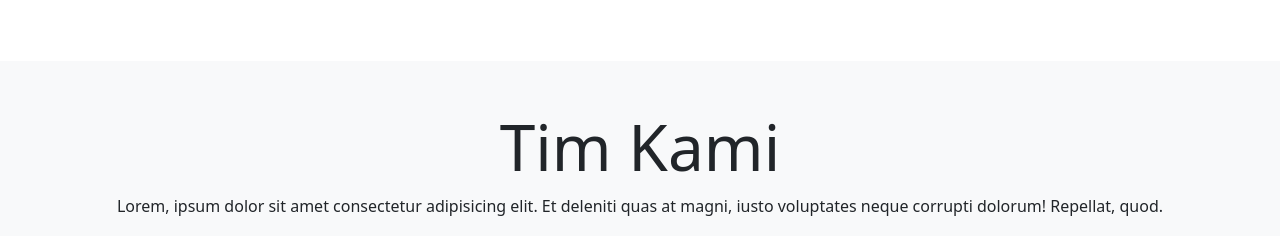
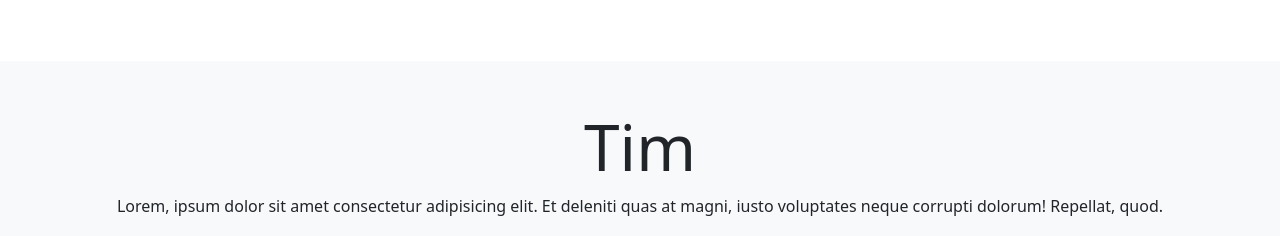
Before and after one commit to Khadisa/web-tugas, a plain HTML site: page index.html in a window 1280 px wide. Shown: the part 2367-2603 px from the top of the page. Drawn offline with nearby package versions, Linux system fonts and the light colour scheme.

Commit message:
Update index.html

```diff
--- a/index.html
+++ b/index.html
@@ -216,7 +216,7 @@
     <!-- tim -->
     <div class="container-fluid pt-5 pb-5 bg-light">
       <div class="container text-center">
-        <h2 class="display-3" id="staff">Tim Kami</h2>
+        <h2 class="display-3" id="staff">Tim</h2>
         <p>
           Lorem, ipsum dolor sit amet consectetur adipisicing elit. Et deleniti
           quas at magni, iusto voluptates neque corrupti dolorum! Repellat,
```
